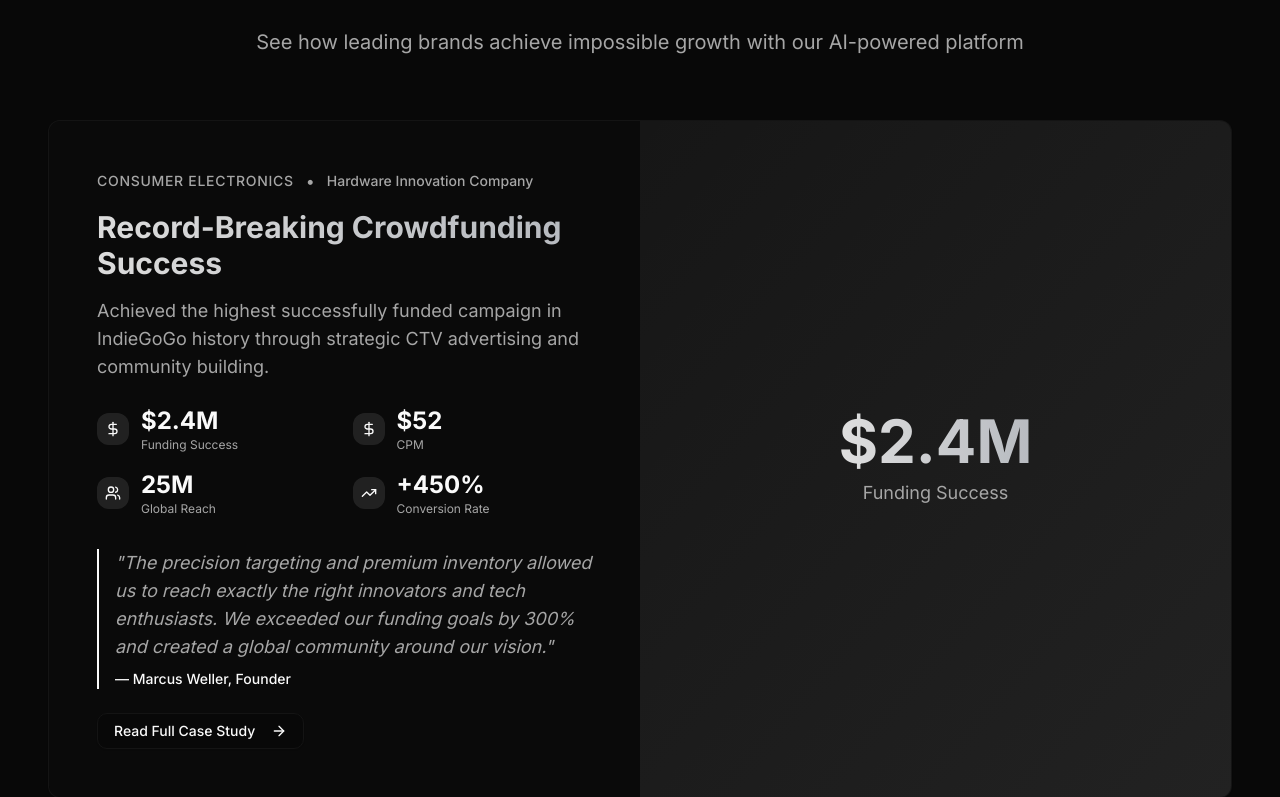
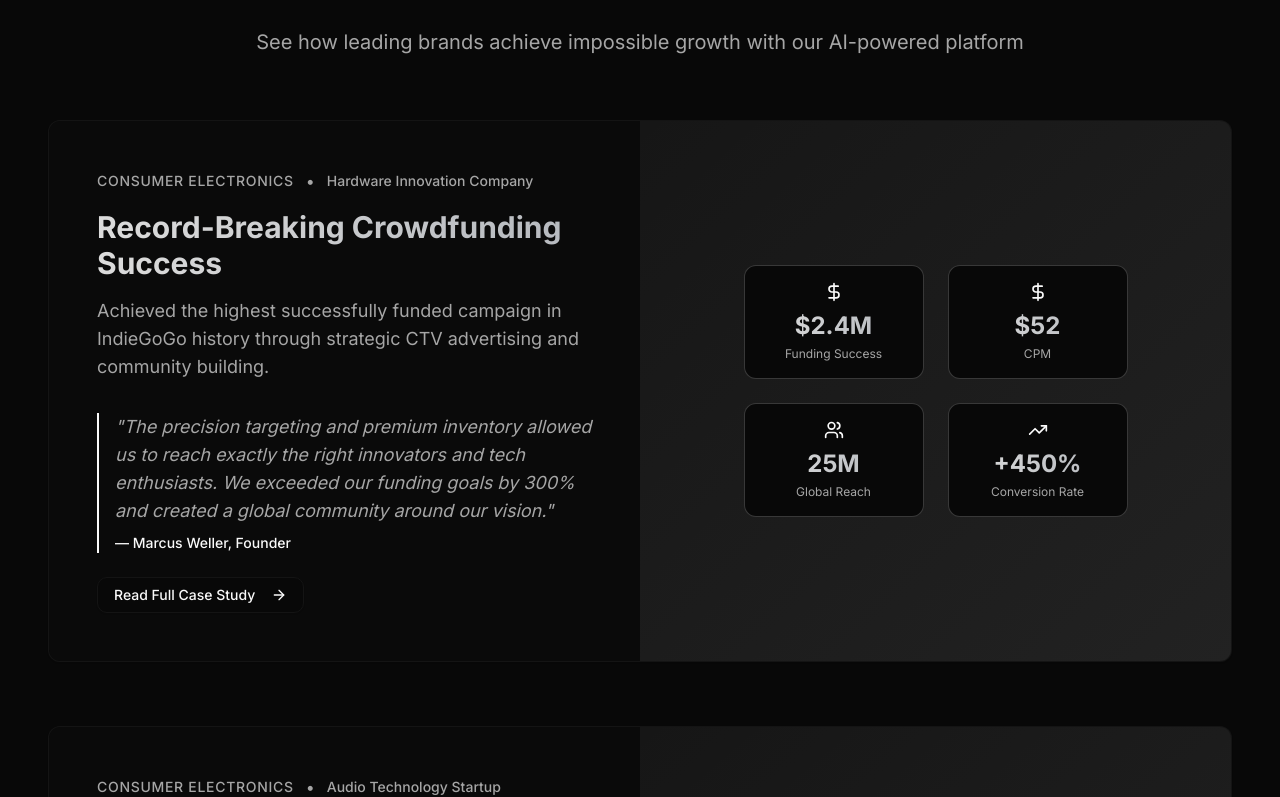
Before and after one commit to adnexusinc/web, a React (Vite) app: page / in a window 1280 px wide. Shown: the part 5374-6171 px from the top of the page. Built offline with nearby package versions, Linux system fonts and the light colour scheme.

Commit message:
Refactor "Proven Results" section
Update the "Proven Results at Scale" section to display statistics in a square format on the right side, simplifying the left side for a better visual presentation.

```diff
--- a/src/components/CaseStudiesSection.tsx
+++ b/src/components/CaseStudiesSection.tsx
@@ -84,23 +84,9 @@ export const CaseStudiesSection = () => {
                     {study.headline}
                   </h3>
 
-                  <p className="text-lg text-muted-foreground mb-6">
+                  <p className="text-lg text-muted-foreground mb-8">
                     {study.description}
                   </p>
-
-                  <div className="grid grid-cols-2 gap-4 mb-8">
-                    {study.metrics.map((metric, idx) => (
-                      <div key={idx} className="flex items-center gap-3">
-                        <div className="p-2 rounded-lg bg-primary/10">
-                          <metric.icon className="w-4 h-4 text-primary" />
-                        </div>
-                        <div>
-                          <div className="text-2xl font-bold">{metric.value}</div>
-                          <div className="text-xs text-muted-foreground">{metric.label}</div>
-                        </div>
-                      </div>
-                    ))}
-                  </div>
 
                   <blockquote className="border-l-2 border-primary pl-4 mb-6">
                     <p className="text-lg italic text-muted-foreground mb-2">
@@ -119,14 +105,17 @@ export const CaseStudiesSection = () => {
                   </Link>
                 </div>
 
-                <div className="bg-gradient-to-br from-primary/5 to-primary/10 flex items-center justify-center p-12">
-                  <div className="text-center">
-                    <div className="text-6xl font-bold performance-number mb-2">
-                      {study.metrics[0].value}
-                    </div>
-                    <div className="text-lg text-muted-foreground">
-                      {study.metrics[0].label}
-                    </div>
+                <div className="bg-gradient-to-br from-primary/5 to-primary/10 flex items-center justify-center p-8">
+                  <div className="grid grid-cols-2 gap-6 w-full max-w-sm">
+                    {study.metrics.map((metric, idx) => (
+                      <div key={idx} className="text-center gradient-secondary p-4 rounded-xl border border-primary/20">
+                        <div className="flex items-center justify-center mb-2">
+                          <metric.icon className="w-5 h-5 text-primary" />
+                        </div>
+                        <div className="text-2xl font-bold performance-number mb-1">{metric.value}</div>
+                        <div className="text-xs text-muted-foreground">{metric.label}</div>
+                      </div>
+                    ))}
                   </div>
                 </div>
               </div>
```
